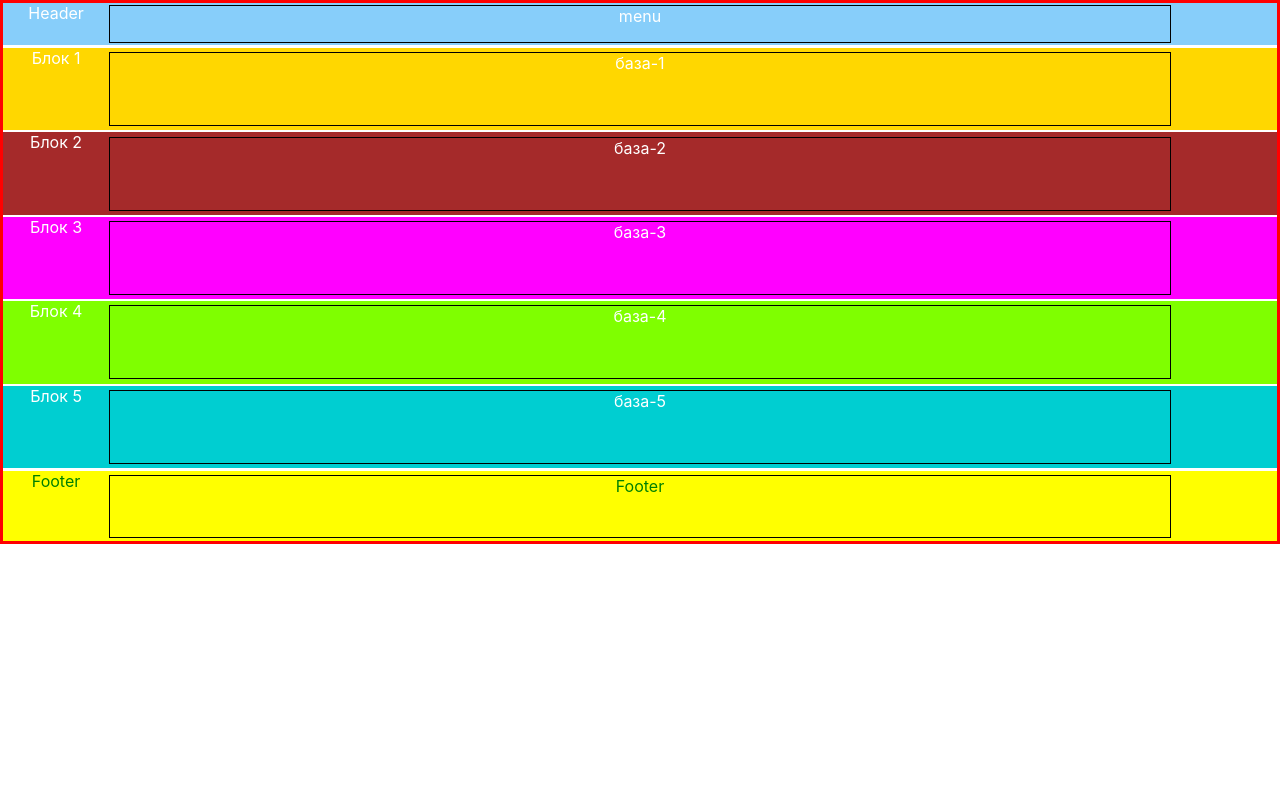
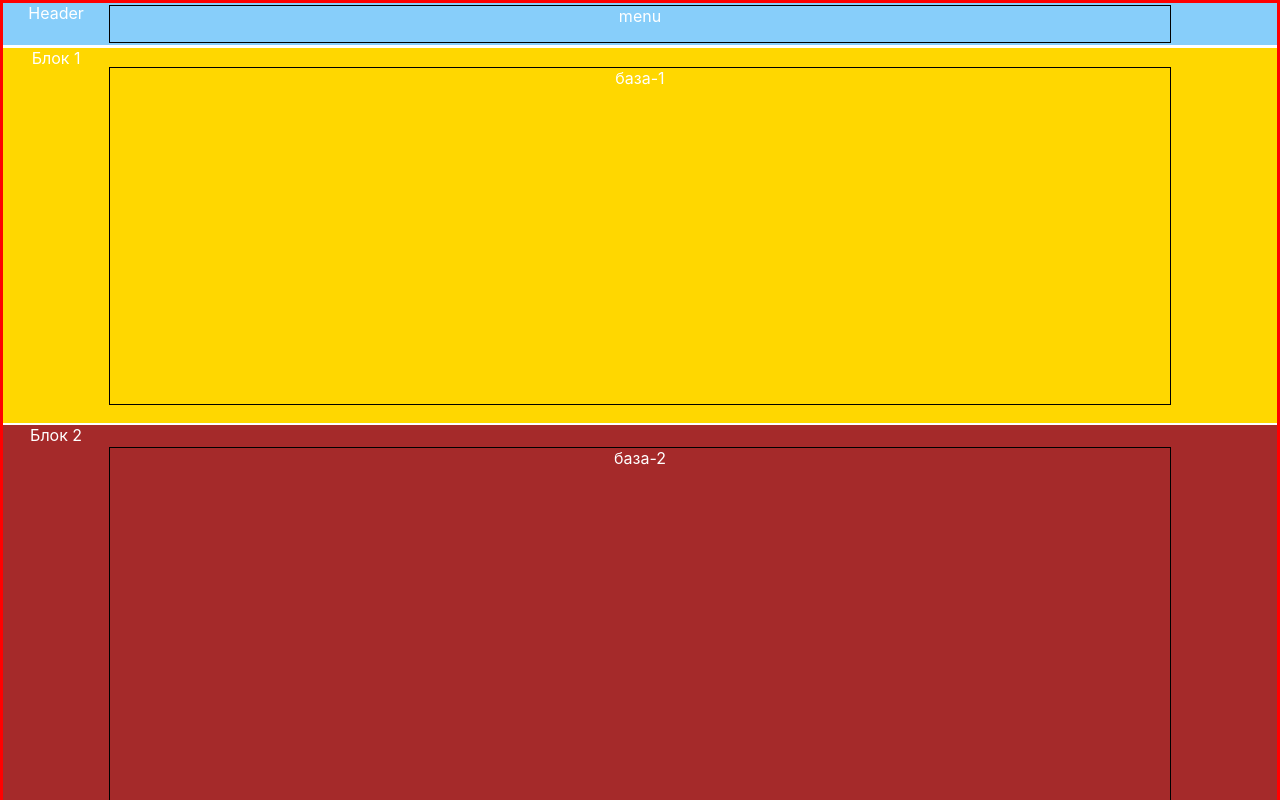
Before and after one commit to zerkalo70/portfolio, a React (Create React App) app: page / in a window 1280 px wide. Shown: the top 800 px of the page. Built offline with nearby package versions, Linux system fonts and the light colour scheme.

Commit message:
edit size

```diff
--- a/src/App.css
+++ b/src/App.css
@@ -2,10 +2,10 @@
   text-align: center;
 }
 
-.App {
+.Parent {
   display: grid;
     grid-template-columns: 1fr;
-    grid-template-rows: 3fr 30fr 5fr;
+    grid-template-rows: 1fr 46fr 5fr;
     grid-template-areas: "H"
     "C"
     "F";
@@ -15,7 +15,7 @@
     grid-row-gap: 3px;
 }
 
-.header {
+.Header {
     display: grid;
     grid-template-columns: repeat(12, 1fr);
     grid-template-rows: 5% 90% 5%;
@@ -31,10 +31,10 @@
     border: 1px solid black;
 }
 
-.content {
+.Content {
     display: grid;
     grid-template-columns: 1fr;
-    grid-template-rows: 6fr 6fr 6fr 6fr 6fr;
+    grid-template-rows: 8fr 9fr 10fr 4fr 10fr;
     grid-template-areas: "b1"
     "b2"
     "b3"
@@ -125,7 +125,7 @@
     border: 1px solid black;
 }
 
-.footer {
+.Footer {
     display: grid;
     grid-template-columns: repeat(12, 1fr);
     grid-template-rows: 5% 90% 5%;
--- a/src/App.js
+++ b/src/App.js
@@ -1,14 +1,13 @@
 import React from 'react';
 import './App.css';
 
-class App extends React.Component {
-    render = () => {
-        return (
-            <div className="App">
-                <header className="header">Header
+const App=()=>{
+    return (
+            <div className="Parent">
+                <header className="Header">Header
                     <div className="block-menu">menu</div>
                 </header>
-                <div className="content">
+                <div className="Content">
                     <div className="block-1">Блок 1
                         <div className="basis1">база-1</div>
                     </div>
@@ -25,12 +24,11 @@ class App extends React.Component {
                         <div className="basis5">база-5</div>
                     </div>
                 </div>
-                <footer className="footer">Footer
+                <footer className="Footer">Footer
                     <div className="basisF">Footer</div>
                 </footer>
             </div>
         );
-    }
 }
 
 export default App;
```
